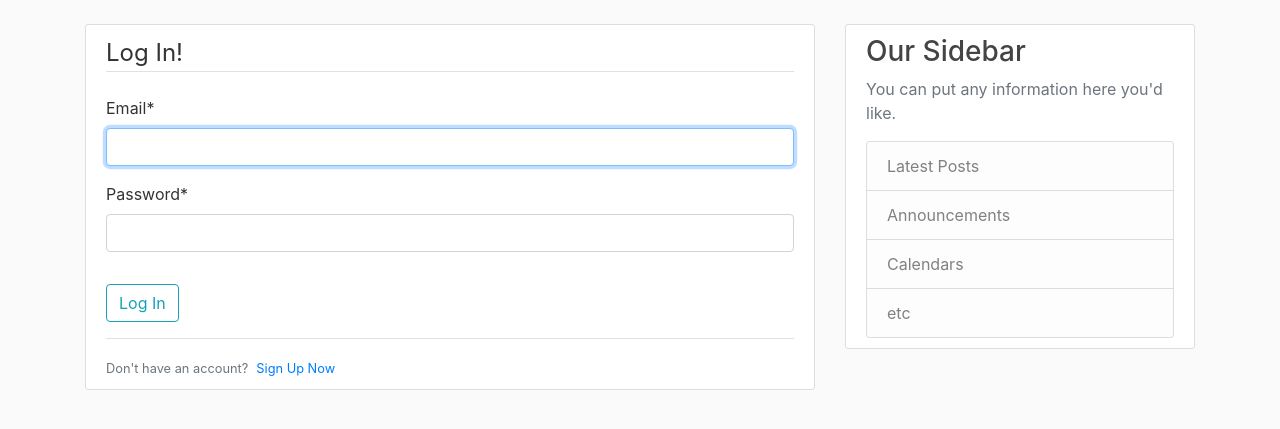
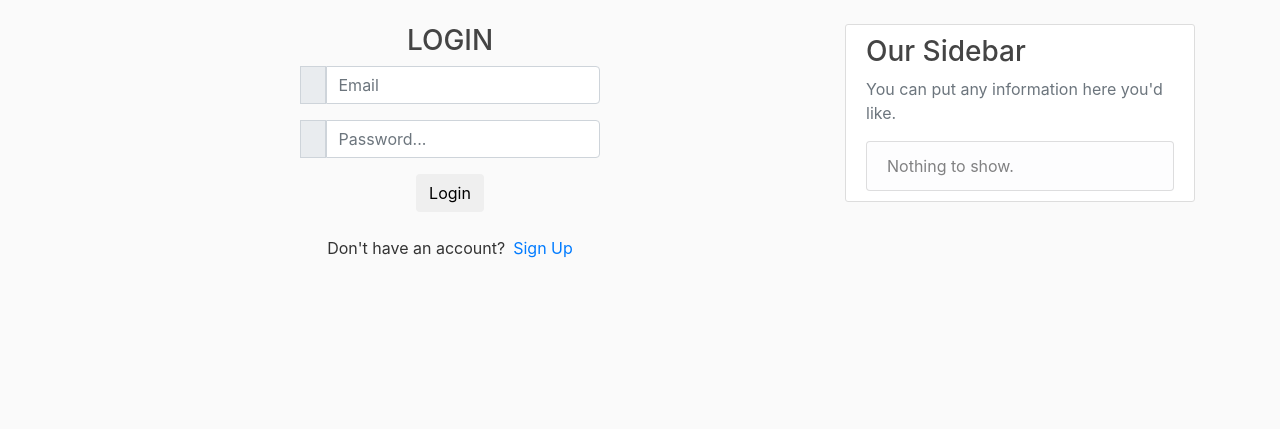
Before and after one commit to Ashutosh652/HealthPoint_Project, a Django app: a page that uses account/templates/account/login.html in a window 1280 px wide. Shown: the part 56-485 px from the top of the page. Run offline with Django 3.2, Linux system fonts and the light colour scheme; some libraries are stand-ins or nearby versions.

```diff
--- a/account/admin.py
+++ b/account/admin.py
@@ -8,7 +8,7 @@ class UserAdminConfig(UserAdmin):
 	ordering = ('-date_joined',)
 	list_display = ('email', 'user_name', 'full_name', 'is_active', 'is_staff', 'is_doctor')
 	fieldsets = (
-		(None, {'fields': ('email', 'user_name', 'full_name',)}),
+		(None, {'fields': ('email', 'user_name', 'full_name', 'date_joined', 'profile_pic', 'date_of_birth',)}),
 		('Permissions', {'fields': ('is_staff', 'is_active', 'is_doctor', 'is_superuser')}),
 		)
 	add_fieldsets = (
--- a/account/templates/account/doctor_register.html
+++ b/account/templates/account/doctor_register.html
@@ -2,7 +2,7 @@
 {% load crispy_forms_tags %}
 {% block content %}
 	<div class="content-section">
-		<form method="POST">
+		<form enctype="multipart/form-data" method="POST">
 			{% csrf_token %}
 			<fieldset class="form-group">
 				<legend class="border-bottom mb-4">Register as a Doctor</legend>
--- a/account/templates/account/login.html
+++ b/account/templates/account/login.html
@@ -1,17 +1,44 @@
 {% extends "healthpoint/base.html" %}
 {% load crispy_forms_tags %}
 {% block content %}
-	<div class="content-section">
-		<form method="POST">
-			{% csrf_token %}
-			<fieldset class="form-group">
-				<legend class="border-bottom mb-4">Log In!</legend>
-				{{ form|crispy }}
-			</fieldset>
-			<div class="form-group">
-				<button class="btn btn-outline-info" type="submit">Log In</button>
+	<div class="container h-100">
+		<div class="d-flex justify-content-center h-100">
+			<div class="user_card">
+				<div class="d-flex justify-content-center">
+
+
+					<h3 id="form-title">LOGIN</h3>
+				</div>
+				<div class="d-flex justify-content-center form_container">
+					<form method="POST" action="">
+						{% csrf_token %}
+						<div class="input-group mb-3">
+							<div class="input-group-append">
+								<span class="input-group-text"><i class="fas fa-user"></i></span>
+							</div>
+							<input type="text" name="email" placeholder="Email" class="form-control">
+						</div>
+						<div class="input-group mb-2">
+							<div class="input-group-append">
+								<span class="input-group-text"><i class="fas fa-key"></i></span>
+							</div>
+								<input type="password" name="password" placeholder="Password..." class="form-control" >
+						</div>
+
+							<div class="d-flex justify-content-center mt-3 login_container">
+				 				<input class="btn login_btn" type="submit" value="Login">
+				   			</div>
+					</form>
+
+				</div>
+
+				<div class="mt-4">
+					<div class="d-flex justify-content-center links">
+						Don't have an account? <a href="{% url 'register' %}" class="ml-2">Sign Up</a>
+					</div>
+
+				</div>
 			</div>
-		</form>
-		<div class="border-top pt-3"><small class="text-muted">Don't have an account?<a class="ml-2" href="{% url 'register' %}">Sign Up Now</a></small></div>
+		</div>
 	</div>
 {% endblock content %}
--- a/account/views.py
+++ b/account/views.py
@@ -1,6 +1,7 @@
 from django.shortcuts import render, redirect
 from django.contrib import messages
 from django.contrib.auth.decorators import login_required
+from django.contrib.auth import authenticate, login, logout
 from .forms import UserRegisterForm, DoctorRegisterForm
 from django.views.generic import CreateView
 from .models import User, Doctor
@@ -18,7 +19,35 @@ from .models import User, Doctor
 # 	return render(request, 'account/register.html', {'form': form})
 
 def register(request):
-	return render(request, 'account/register.html')
+	if request.user.is_authenticated:
+		return redirect('healthpoint-home')
+	else:
+		return render(request, 'account/register.html')
+
+
+def loginpage(request):
+	if request.user.is_authenticated:
+		return redirect('healthpoint-home')
+	else:
+		if request.method == 'POST':
+			email = request.POST.get('email')
+			password = request.POST.get('password')
+			user = authenticate(request, username=email, password=password)
+			if user is not None and user.is_active:
+				login(request ,user)
+				return redirect('healthpoint-home')
+			elif user is None:
+				messages.error(request, 'The email or password is wrong!')
+				return redirect('login')
+			else:
+				messages.error(request, 'Your account is currently inactive!')
+				return redirect('login')
+		return render(request, 'account/login.html')
+
+
+def logoutpage(request):
+	logout(request)
+	return render(request, 'account/logout.html')
 
 
 class UserRegister(CreateView):
--- a/healthpoint/templates/healthpoint/base.html
+++ b/healthpoint/templates/healthpoint/base.html
@@ -32,7 +32,7 @@
 	        <!-- Navbar Right Side -->
 	        <div class="navbar-nav">
 	        	{% if user.is_authenticated %}
-	        		<a class="nav-item nav-link" href="{% url 'profile' %}">Profile</a>
+	        		<a class="nav-item nav-link" href="{% url 'profile' %}">{{ request.user }}</a>
 	        		<a class="nav-item nav-link" href="{% url 'logout' %}">Logout</a>
 	        	{% else %}
 	        		<a class="nav-item nav-link" href="{% url 'login' %}">Login</a>
@@ -48,15 +48,6 @@
 	<main role="main" class="container">
 	  <div class="row">
 	    <div class="col-md-8">
-	    	<!--........................Flash Message.....................-->
-	    	{% if messages %}
-	    		{% for message in messages %}
-	    			<div class="alert alert-{{ message.tags }}">
-	    				{{ message }}
-	    			</div>
-	    		{% endfor %}
-	    	{% endif %}
-	    	<!--........................Flash Message End.....................-->
 	      {% block content %}{% endblock %}
 	    </div>
 	    <div class="col-md-4">
@@ -64,10 +55,16 @@
 	        <h3>Our Sidebar</h3>
 	        <p class='text-muted'>You can put any information here you'd like.</p>
 	          <ul class="list-group">
-	            <li class="list-group-item list-group-item-light">Latest Posts</li>
-	            <li class="list-group-item list-group-item-light">Announcements</li>
-	            <li class="list-group-item list-group-item-light">Calendars</li>
-	            <li class="list-group-item list-group-item-light">etc</li>
+	            <li class="list-group-item list-group-item-light">
+	            	{% if messages %}
+	    				{% for message in messages %}
+	    					<div class="alert alert-{{ message.tags }}">
+	    						{{ message }}
+	    					</div>
+	    				{% endfor %}
+	    			{% else %}
+	    				Nothing to show.
+	    			{% endif %}</li>
 	          </ul>
 	        <!--/p-->
 	      </div>
--- a/healthpoint_project/settings.py
+++ b/healthpoint_project/settings.py
@@ -10,6 +10,7 @@ For the full list of settings and their values, see
 https://docs.djangoproject.com/en/3.1/ref/settings/
 """
 
+import os
 from pathlib import Path
 
 # Build paths inside the project like this: BASE_DIR / 'subdir'.
@@ -122,6 +123,9 @@ USE_TZ = True
 
 STATIC_URL = '/static/'
 
+MEDIA_ROOT = os.path.join('BASE_DIR', 'media')
+MEDIA_URL = '/media/'
+
 AUTH_USER_MODEL = 'account.User'
 
 CRISPY_TEMPLATE_PACK = 'bootstrap4'
--- a/healthpoint_project/urls.py
+++ b/healthpoint_project/urls.py
@@ -16,6 +16,8 @@ Including another URLconf
 from django.contrib import admin
 from django.contrib.auth import views as auth_views
 from django.urls import path, include
+from django.conf import settings
+from django.conf.urls.static import static
 from account import views as account_views
 
 urlpatterns = [
@@ -24,7 +26,10 @@ urlpatterns = [
     path('user_register/', account_views.UserRegister.as_view(), name='user_register'),
     path('doctor_register/', account_views.DoctorRegister.as_view(), name='doctor_register'),
     path('profile/', account_views.profile, name='profile'),
-    path('login/', auth_views.LoginView.as_view(template_name='account/login.html'), name='login'),
-    path('logout/', auth_views.LogoutView.as_view(template_name='account/logout.html'), name='logout'),
+    path('login/', account_views.loginpage, name='login'),
+    path('logout/', account_views.logoutpage, name='logout'),
     path('', include('healthpoint.urls')),
 ]
+
+if settings.DEBUG:
+    urlpatterns += static(settings.MEDIA_URL, document_root=settings.MEDIA_ROOT)
```
Also changed, not shown: account/forms.py (+8 -3 lines), account/models.py (+8 -5 lines), account/templates/account/profile.html (+10 -2 lines), BASE_DIR/media/certificates/Capture.PNG (added), BASE_DIR/media/default.jpg (added), BASE_DIR/media/profile_pics/Capture.PNG (added), account/migrations/0001_initial.py, account/migrations/0002_alter_doctor_date_graduated.py (deleted), account/migrations/0003_alter_doctor_date_graduated.py (deleted), db.sqlite3, healthpoint/migrations/0001_initial.py.
